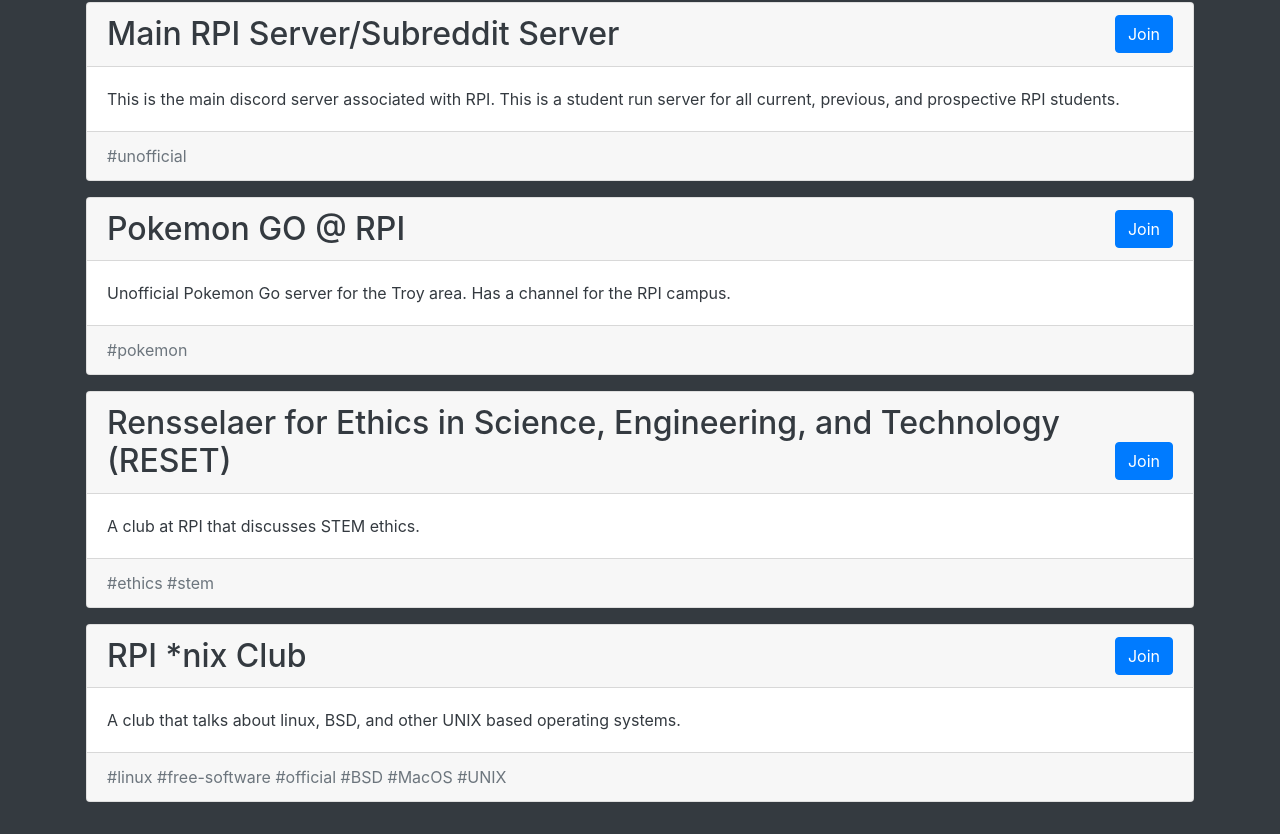
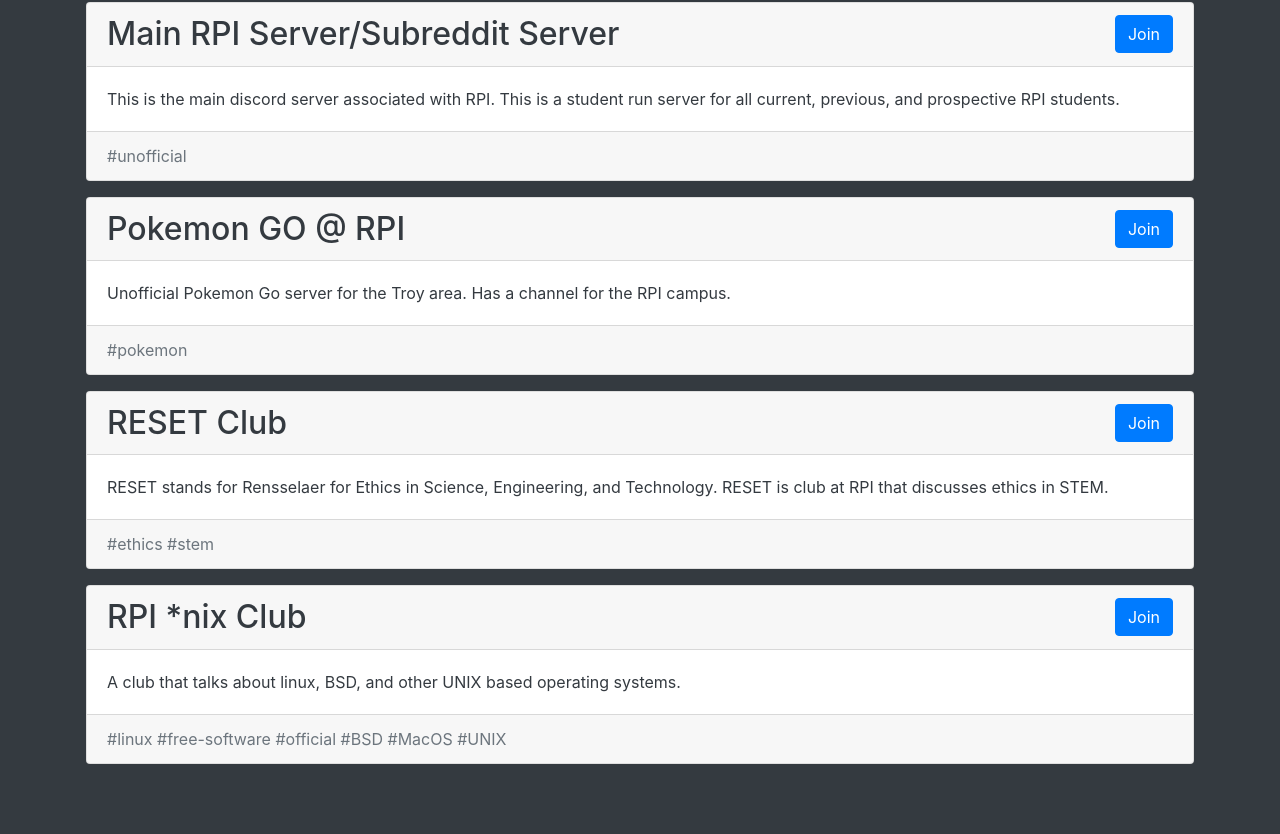
Before and after one commit to vcfxb/rpi-servers, a plain HTML site: page index.html in a window 1280 px wide. Shown: the part 789-1623 px from the top of the page. After the commit the page ends 1585 px from the top, so only its background shows below. Drawn offline with nearby package versions, Linux system fonts and the light colour scheme.

Commit message:
Adjust wording for RESET
Abbreviate the title so that it fits on a page without bothering the join button.

```diff
--- a/index.html
+++ b/index.html
@@ -119,14 +119,14 @@
     </div>
     <div class="card mb-3 text-dark">
         <div class="card-header">
-            <span class="h2 card-title">
-	    Rensselaer for Ethics in Science, Engineering, and Technology (RESET)</span>
+            <span class="h2 card-title">RESET Club</span>
             <div class="float-right">
                 <a href="https://discord.gg/VNrveMv" class="btn btn-primary">Join</a>
             </div>
         </div>
         <div class="card-body">
-            A club at RPI that discusses STEM ethics.
+            RESET stands for Rensselaer for Ethics in Science, Engineering, and Technology.
+            RESET is club at RPI that discusses ethics in STEM.
         </div>
         <div class="card-footer text-muted">
             #ethics #stem
```
